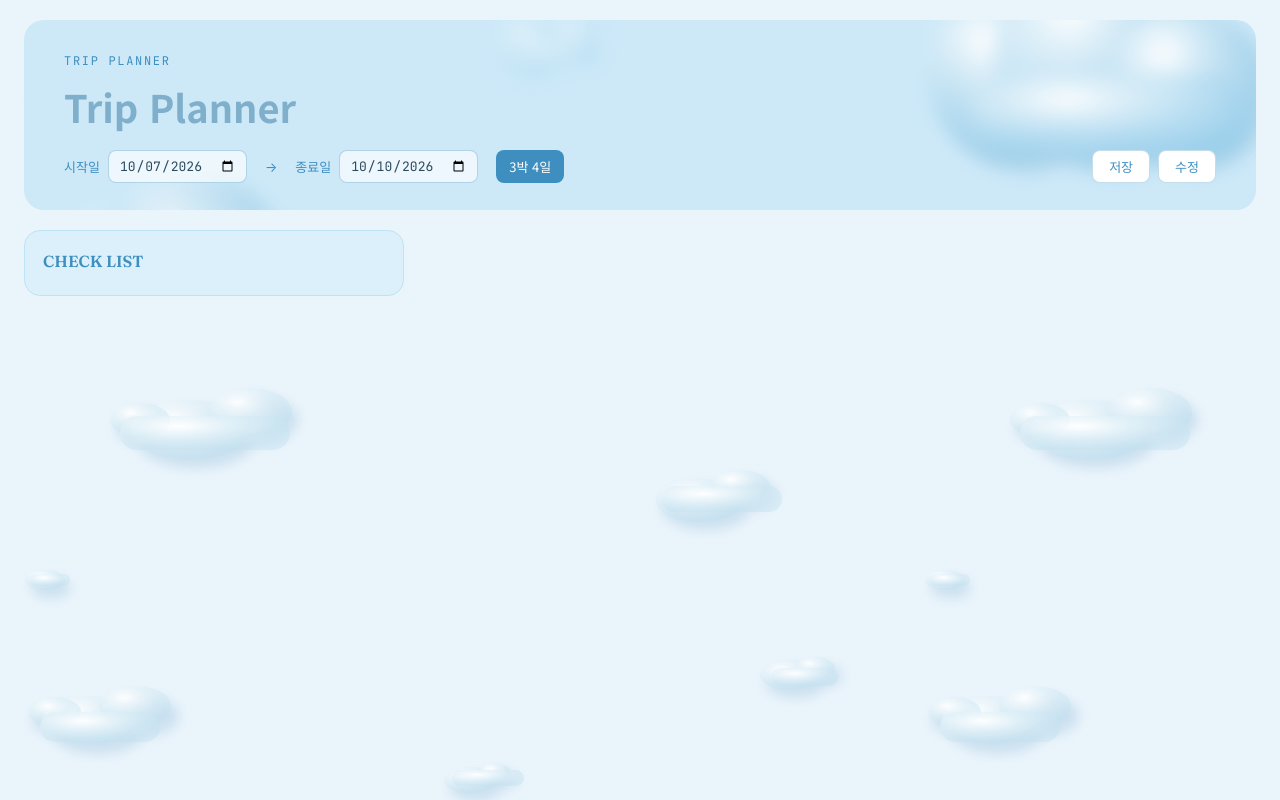
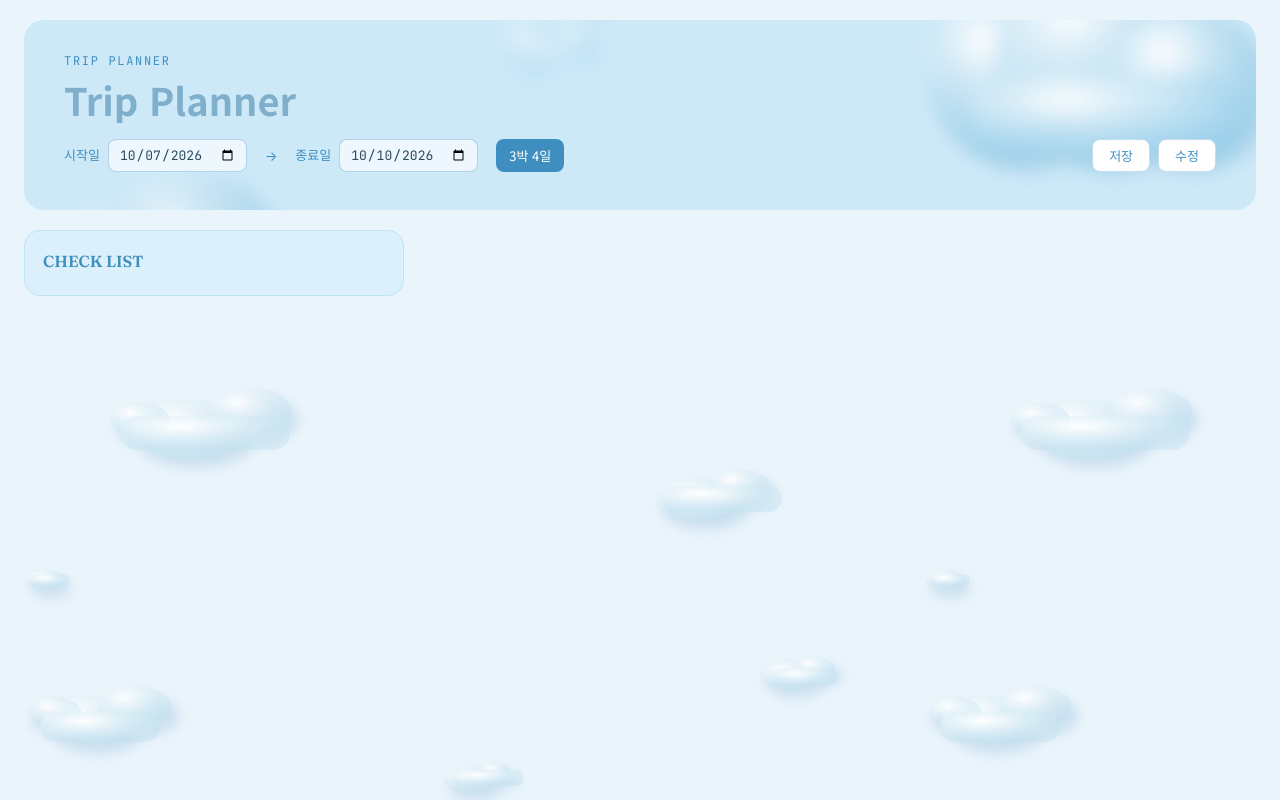
Before and after one commit to sssssseul/Trip-Planner, a plain HTML site: page index.html in a window 1280 px wide. Drawn offline with Linux system fonts and the light colour scheme; files whose address does not match are found by name.

Commit message:
Update index.html

```diff
--- a/index.html
+++ b/index.html
@@ -62,6 +62,7 @@
   .eyebrow{
     font-family:'JetBrains Mono', monospace;
     font-size:12px;
+    line-height:1;
     letter-spacing:0.14em;
     text-transform:uppercase;
     color:var(--forest-deep);
@@ -75,6 +76,7 @@
     font-family:'Noto Sans KR', 'Noto Sans JP', -apple-system, sans-serif;
     font-weight:700;
     font-size:clamp(22px, 6vw, 38px);
+    line-height:1.2;
     background:transparent;
     border:none;
     color:var(--ink);
@@ -99,6 +101,7 @@
   }
   .header-meta label{
     font-size:13px;
+    line-height:1.2;
     color:var(--forest-deep);
     white-space:nowrap;
   }
```
